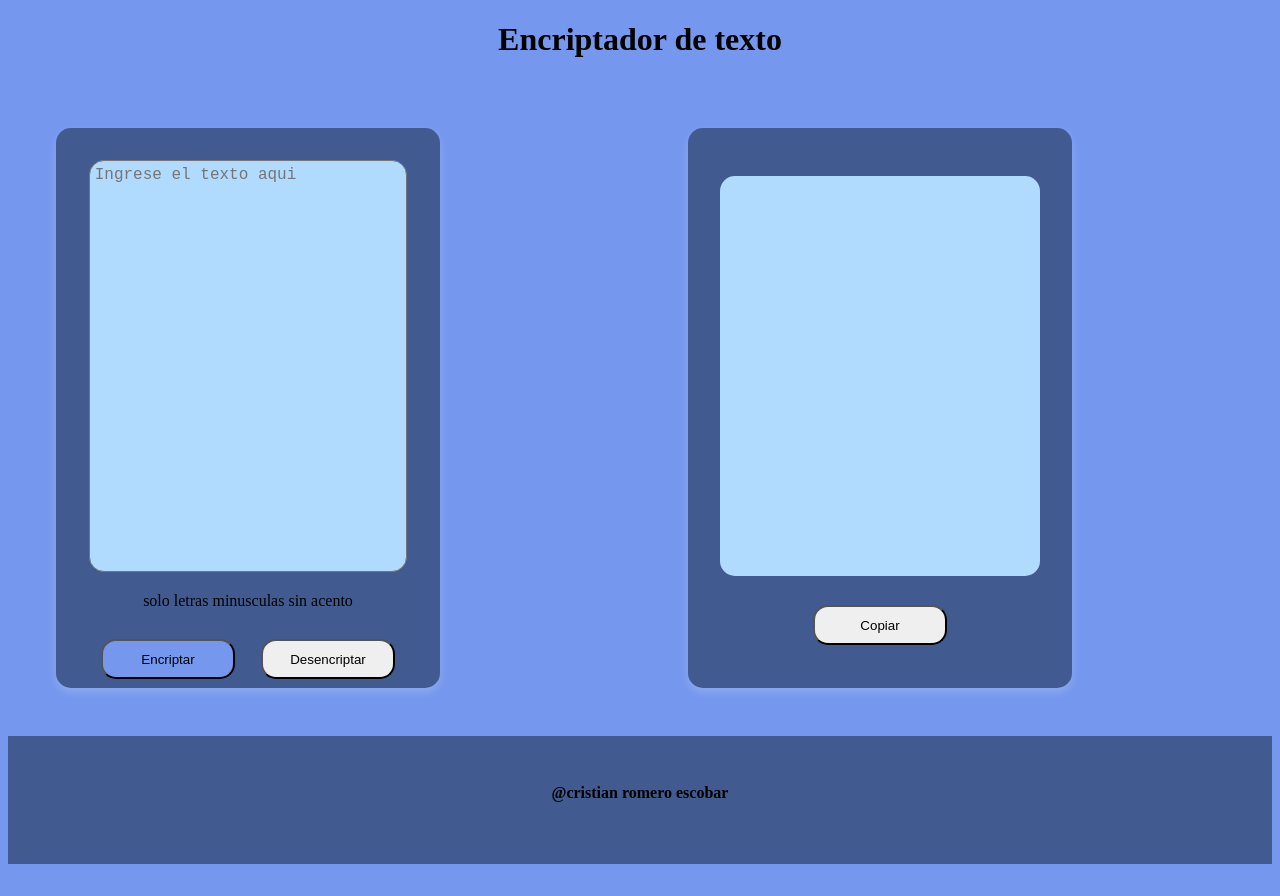
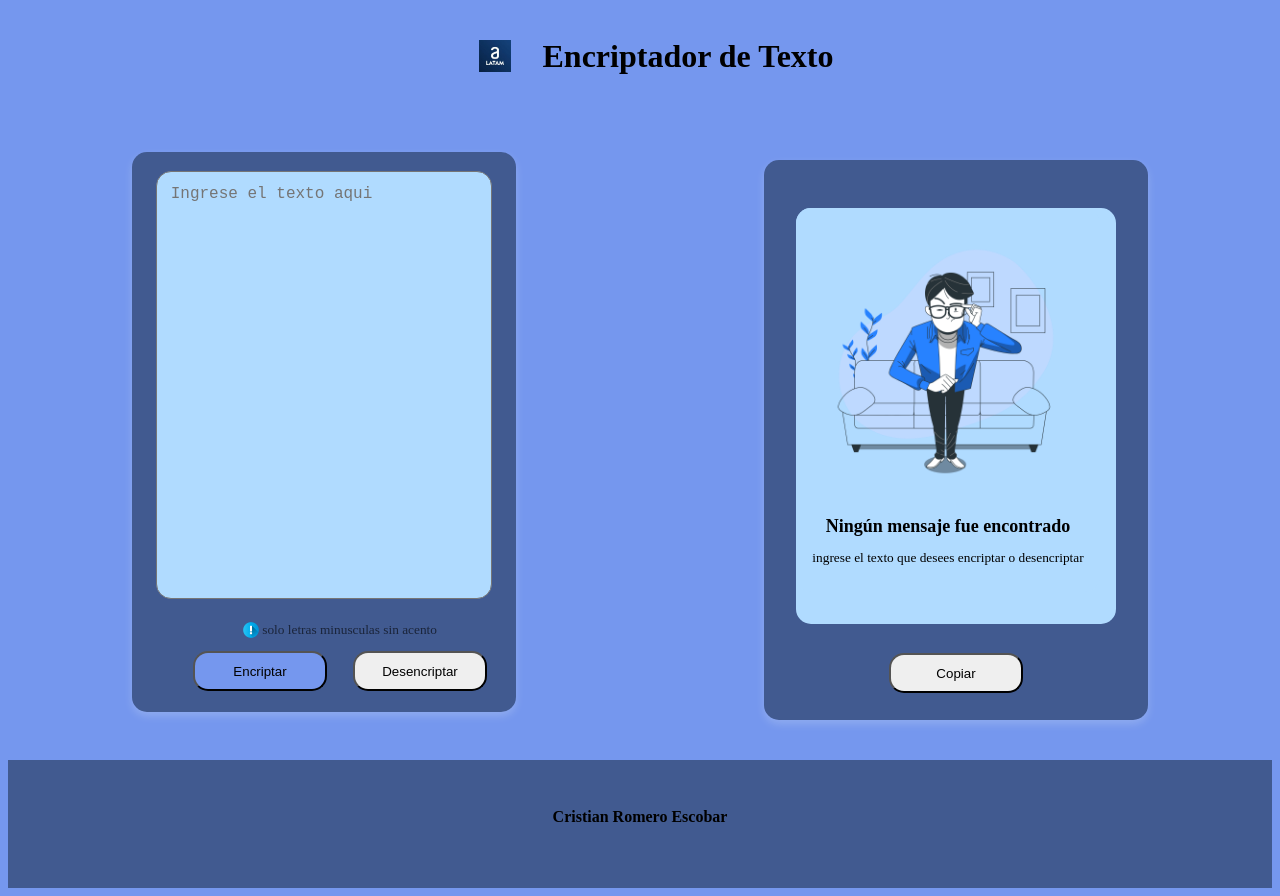
Before and after one commit to crisroes/Challenge-Oracle-ONE, a plain HTML site: page index.html in a window 1280 px wide. Before the commit the page ends 872 px from the top, so only its background shows below. Drawn offline with Linux system fonts and the light colour scheme.

Commit message:
feat: agregar lógica para mostar o ocultar una imagen en el area de mostrar texto encriptado o desencriptado

```diff
--- a/index.html
+++ b/index.html
@@ -13,7 +13,10 @@
 
 <body>
   <div class="container">
-    <h1>Encriptador de texto</h1>
+    <div class="menu">
+      <img id="logo" src="./img/logo.jpeg" alt="">
+      <h1>Encriptador de Texto</h1>
+    </div>
     <div class="container_1">
       <div>
         <section id="entrada">
@@ -22,8 +25,9 @@
               <textarea id="textoEntrada" cols="50" rows="20" required="true"
                 placeholder="Ingrese el texto aqui"></textarea>
             </div>
-            <div>
-              <p>solo letras minusculas sin acento</p>
+            <div class="aviso_container">
+              <img class="aviso" src="./img/signo-de-exclamacion.png" alt="">
+              <p id="msg_validate">solo letras minusculas sin acento</p>
             </div>
             <div class="btn">
               <button onclick="encriptarTexto()" id="encriptar">Encriptar</button>
@@ -36,6 +40,11 @@
         <section id="salida">
           <div id="card">
             <div>
+              <div id="img">
+                <img  src="./img/Curious-bro.png" alt="imagen">
+                <label><strong>Ningún mensaje fue encontrado </strong></label>
+                <p id="msg_ingrese">ingrese el texto que desees encriptar o desencriptar</p>
+              </div>
               <p id="textoSalida"></p>
             </div>
             <div>
@@ -48,7 +57,7 @@
     </div>
     <div class="footer">
       <div>
-        <strong>@cristian romero escobar</strong>
+        <strong>Cristian Romero Escobar</strong>
       </div>
     </div>
   </div>
--- a/main.js
+++ b/main.js
@@ -1,6 +1,5 @@
 var vocales = ["a", "e", "i", "o", "u"];
 var codigo = ["ai", "enter", "imes", "ober", "ufat"];
-
 function encriptarTexto() {
   var textoEncriptado = "";
   let textoEntrada = document.getElementById("textoEntrada").value;
@@ -14,6 +13,7 @@ function encriptarTexto() {
     }
   }
   mostrarTexto(textoEncriptado);
+  document.getElementById("img").style.display = "none";
 }
 function buscarVocal(elemento) {
   for (let y = 0; y < 5; y++) {
@@ -48,6 +48,7 @@ function desencriptarTexto() {
     contador = contador + 1;
   }
   mostrarTexto(textoDesencriptado);
+  document.getElementById("img").style.display = "none";
 }
 function buscarCodigo(elemento) {
   for (let y = 0; y < 5; y++) {
--- a/style.css
+++ b/style.css
@@ -3,13 +3,17 @@ body {
 }
 textarea {
   resize: none;
-  padding: 5px;
+  padding: 1em;
+  margin: -1em;
   width: 23em;
   height: 30em;
   background-color: #b0dbff;
   border-radius: 15px;
 }
-
+h1 {
+  padding: 0em;
+  margin: 0em;
+}
 button {
   margin: 1em;
   width: 10em;
@@ -25,6 +29,15 @@ strong {
 textarea::placeholder {
   font-size: larger;
 }
+img {
+  padding: 2em;
+  width: 15em;
+  height: 15em;
+}
+label {
+  font-size: large;
+}
+
 .footer {
   padding: 0px;
   padding-top: 3em;
@@ -55,9 +68,63 @@ textarea::placeholder {
   background-size: cover;
   grid-template-columns: 1fr 1fr;
   gap: 0px;
+  place-items: center;
+  justify-content: center;
+  text-align: center;
+  background-size: cover;
 }
 .btn {
   display: flex;
+  padding-left: 2em;
+  margin: -2em;
+}
+.aviso {
+  width: 1em;
+  height: 1em;
+  display: flex;
+  padding-right: 0.2em;
+}
+.aviso_container {
+  display: flex;
+  justify-content: center;
+  text-align: center;
+  place-items: center;
+  align-items: center;
+}
+
+.menu {
+  display: flex;
+  justify-content: center;
+  text-align: center;
+  place-items: center;
+  align-items: center;
+}
+
+#logo {
+  width: 2em;
+  height: 2em;
+}
+
+#msg_validate {
+  font-size: smaller;
+  display: flex;
+  opacity: 0.6;
+}
+
+#msg_ingrese {
+  font-size: smaller;
+}
+
+#img {
+  position: absolute;
+  background-color: #b0dbff;
+  width: 19em;
+  height: 24em;
+  border-radius: 15px;
+  justify-content: center;
+  text-align: center;
+  place-items: center;
+  align-items: center;
 }
 
 #card {
@@ -67,7 +134,6 @@ textarea::placeholder {
   width: 24em;
   height: 35em;
   align-items: center;
-  align-self: start;
   border-radius: 15px;
   box-shadow: 0 4px 8px 0 rgba(252, 253, 251, 0.2);
   place-items: center;
@@ -107,8 +173,9 @@ textarea::placeholder {
 }
 
 #textoSalida {
-  width: 20em;
-  height: 25em;
+  padding: 1em;
+  width: 18em;
+  height: 24em;
   border-radius: 15px;
   background-color: #b0dbff;
 }
```
Also changed, not shown: img/Curious-bro.png (added), img/logo.jpeg (added), img/signo-de-exclamacion.png (added).
